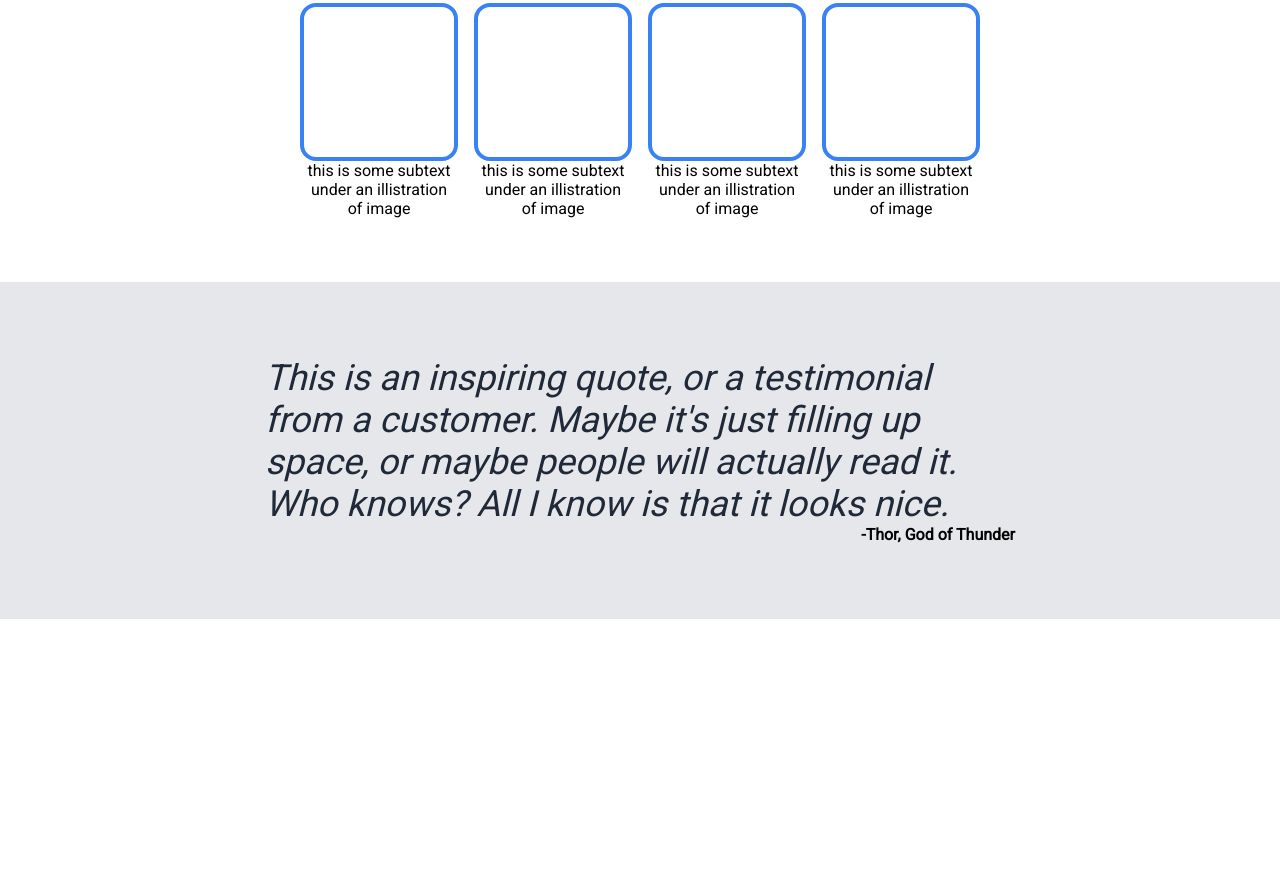
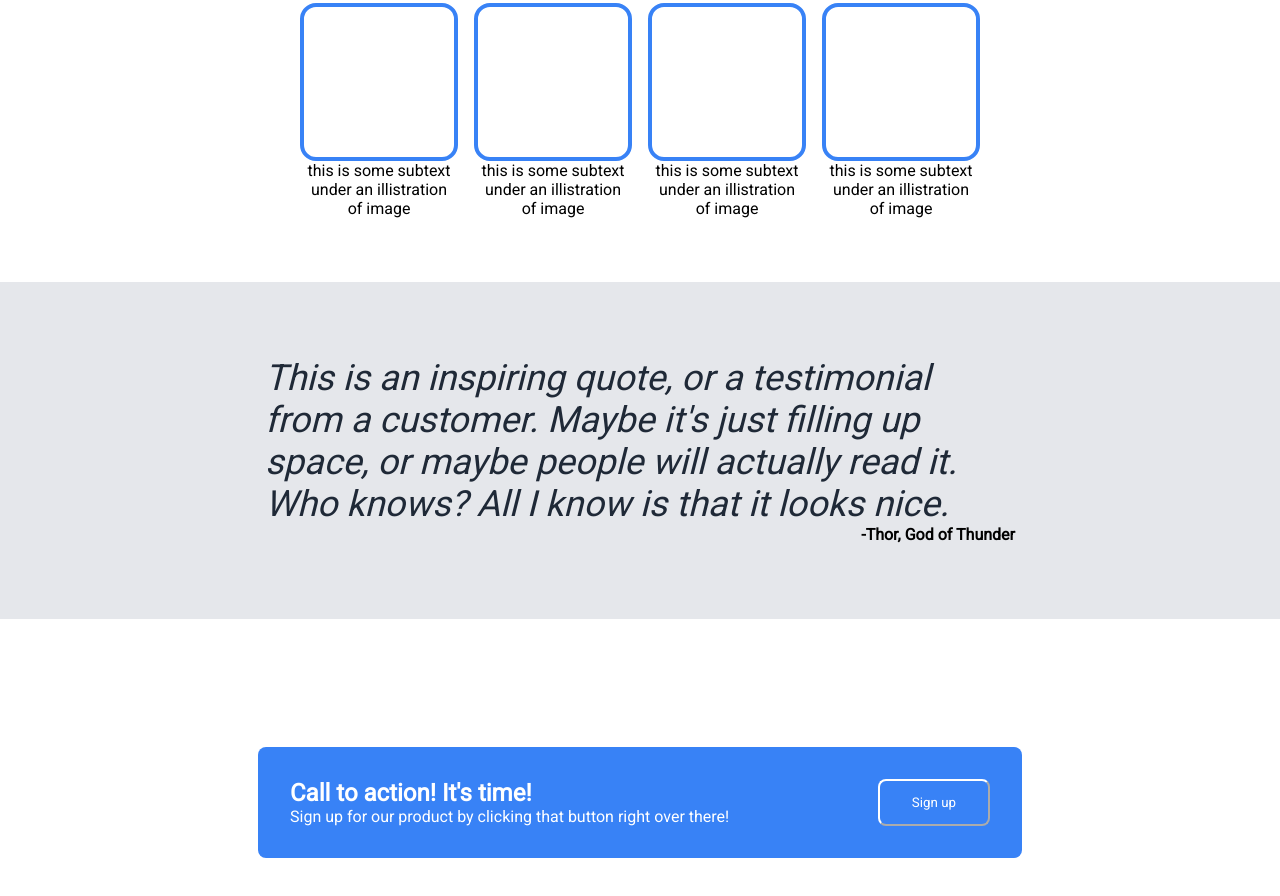
Before and after one commit to Kaleb-Moore/Landing-Page, a plain HTML site: page index.html in a window 1280 px wide. Shown: the part 499-1395 px from the top of the page. Before the commit the page ends 1118 px from the top, so only its background shows below. Drawn offline with Linux system fonts and the light colour scheme.

Commit message:
Create Call to action and styles

```diff
--- a/index.html
+++ b/index.html
@@ -78,5 +78,18 @@
         </div>
     </div>
 
+    <div class="container">
+        <div class="blue-container">
+            <div class="textbox">
+                <p class="big-text">Call to action! It's time!</p>
+                <p class="tiny-text">
+                    Sign up for our product by clicking that
+                    button right over there!
+                </p>
+            </div>
+            <button class="sign-up">Sign up</button>
+        </div>
+    </div>
+
 </body>
 </html>
--- a/style.css
+++ b/style.css
@@ -126,6 +126,41 @@ a {
     font-weight: 800;
 }
 
+.container {
+    display: flex;
+    justify-content: center;
+    margin: 128px;
+}
+
+.blue-container {
+    display: flex;
+    justify-content: space-between;
+    background-color: #3882f6;
+    border-radius: 8px;
+    width: 700px;
+    padding: 32px;
+}
+
+.big-text {
+    font-style: bold;
+    font-size: 24px;
+    color: white;
+    font-weight: 800;
+}
+
+.tiny-text {
+    color: white;
+}
+
+.sign-up {
+    background-color: #3882f6;
+    color: white;
+    border-color: white;
+    border-radius: 8px;
+    border-width: 2px;
+    padding: 8px 32px;
+}
+
 @media (max-width: 970px) {
     .logo {
         margin-right: 250px;
```
